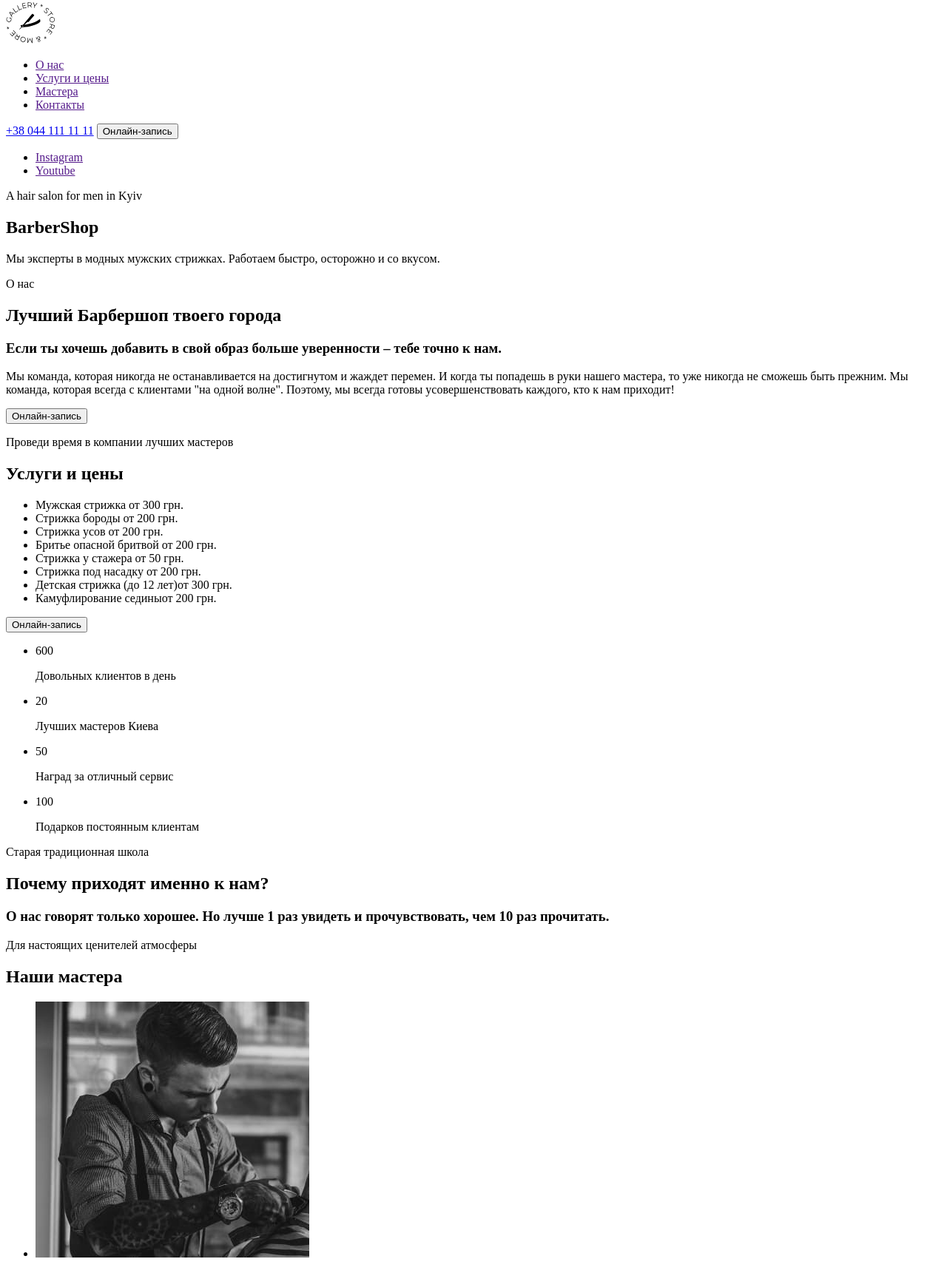
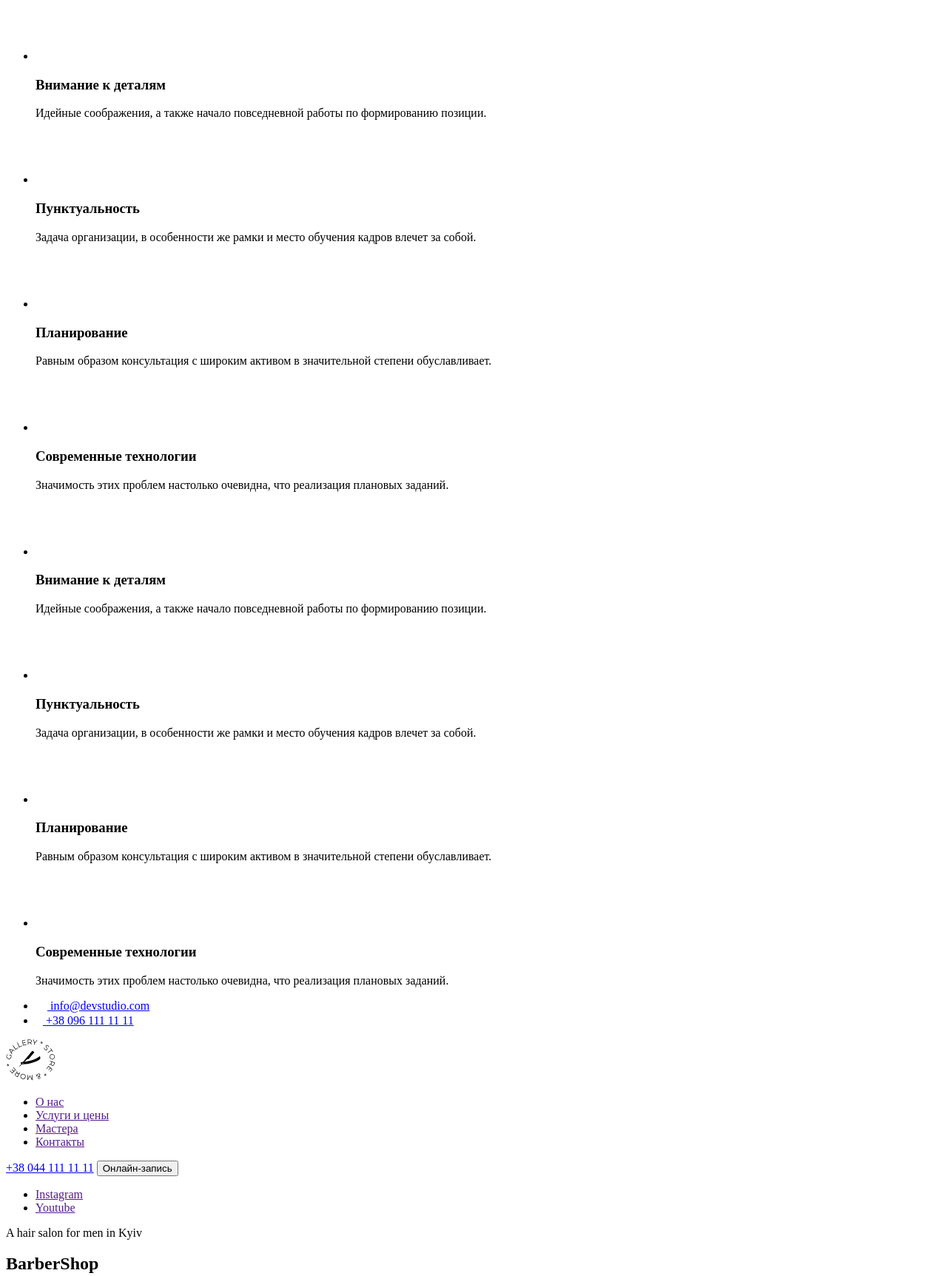
Before and after one commit to nastia-h8/barbershop-practice, a plain HTML site: page index.html in a window 1280 px wide. Shown: the part 5-1730 px from the top of the page at 74% size. Drawn offline with Linux system fonts and the light colour scheme.

Commit message:
code's refactoring according BEM

```diff
--- a/index.html
+++ b/index.html
@@ -7,6 +7,127 @@
     <title>Barbershop</title>
   </head>
   <body>
+    <ul class="advantages-items list">
+      <li class="advantages-item">
+        <div class="icon-box">
+          <svg class="icon" width="70" height="70">
+            <use href="./images/sprite.svg#antenna"></use>
+          </svg>
+        </div>
+        <h3 class="advantages-item-title">Внимание к деталям</h3>
+        <p class="advantages-item-description">
+          Идейные соображения, а также начало повседневной работы по
+          формированию позиции.
+        </p>
+      </li>
+      <li class="advantages-item">
+        <div class="icon-box">
+          <svg class="icon" width="70" height="70">
+            <use href="./images/sprite.svg#clock"></use>
+          </svg>
+        </div>
+        <h3 class="advantages-item-title">Пунктуальность</h3>
+        <p class="advantages-item-description">
+          Задача организации, в особенности же рамки и место обучения кадров
+          влечет за собой.
+        </p>
+      </li>
+      <li class="advantages-item">
+        <div class="icon-box">
+          <svg class="icon" width="70" height="70">
+            <use href="./images/sprite.svg#diagram"></use>
+          </svg>
+        </div>
+        <h3 class="advantages-item-title">Планирование</h3>
+        <p class="advantages-item-description">
+          Равным образом консультация с широким активом в значительной степени
+          обуславливает.
+        </p>
+      </li>
+      <li class="advantages-item">
+        <div class="icon-box">
+          <svg class="icon" width="70" height="70">
+            <use href="./images/sprite.svg#astronaut"></use>
+          </svg>
+        </div>
+        <h3 class="advantages-item-title">Современные технологии</h3>
+        <p class="advantages-item-description">
+          Значимость этих проблем настолько очевидна, что реализация плановых
+          заданий.
+        </p>
+      </li>
+    </ul>
+
+    <ul class="advantages-items list">
+      <li class="advantages-item">
+        <div class="icon-box">
+          <svg class="icon" width="70" height="70">
+            <use href="./images/sprite.svg#antenna"></use>
+          </svg>
+        </div>
+        <h3 class="advantages-item-title">Внимание к деталям</h3>
+        <p class="advantages-item-description">
+          Идейные соображения, а также начало повседневной работы по
+          формированию позиции.
+        </p>
+      </li>
+      <li class="advantages-item">
+        <div class="icon-box">
+          <svg class="icon" width="70" height="70">
+            <use href="./images/sprite.svg#clock"></use>
+          </svg>
+        </div>
+        <h3 class="advantages-item-title">Пунктуальность</h3>
+        <p class="advantages-item-description">
+          Задача организации, в особенности же рамки и место обучения кадров
+          влечет за собой.
+        </p>
+      </li>
+      <li class="advantages-item">
+        <div class="icon-box">
+          <svg class="icon" width="70" height="70">
+            <use href="./images/sprite.svg#diagram"></use>
+          </svg>
+        </div>
+        <h3 class="advantages-item-title">Планирование</h3>
+        <p class="advantages-item-description">
+          Равным образом консультация с широким активом в значительной степени
+          обуславливает.
+        </p>
+      </li>
+      <li class="advantages-item">
+        <div class="icon-box">
+          <svg class="icon" width="70" height="70">
+            <use href="./images/sprite.svg#astronaut"></use>
+          </svg>
+        </div>
+        <h3 class="advantages-item-title">Современные технологии</h3>
+        <p class="advantages-item-description">
+          Значимость этих проблем настолько очевидна, что реализация плановых
+          заданий.
+        </p>
+      </li>
+    </ul>
+
+    <ul class="header-contacts-list list">
+      <li class="header-contacts-mail">
+        <a class="header-contacts link" href="mailto:info@devstudio.com">
+          <svg class="contacts-icon" width="16" height="12">
+            <use href="./images/sprite.svg#envelope"></use>
+          </svg>
+          info@devstudio.com
+        </a>
+      </li>
+      <li class="header-contacts-number">
+        <a class="header-contacts link" href="tel:+380961111111">
+          <svg class="contacts-icon" width="10" height="16">
+            <use href="./images/sprite.svg#smartphone"></use>
+          </svg>
+          +38 096 111 11 11
+        </a>
+      </li>
+    </ul>
+
     <header class="page-header">
       <a class="logo" href="./index.html">
         <svg class="logo__icon" width="66" height="56">
```
